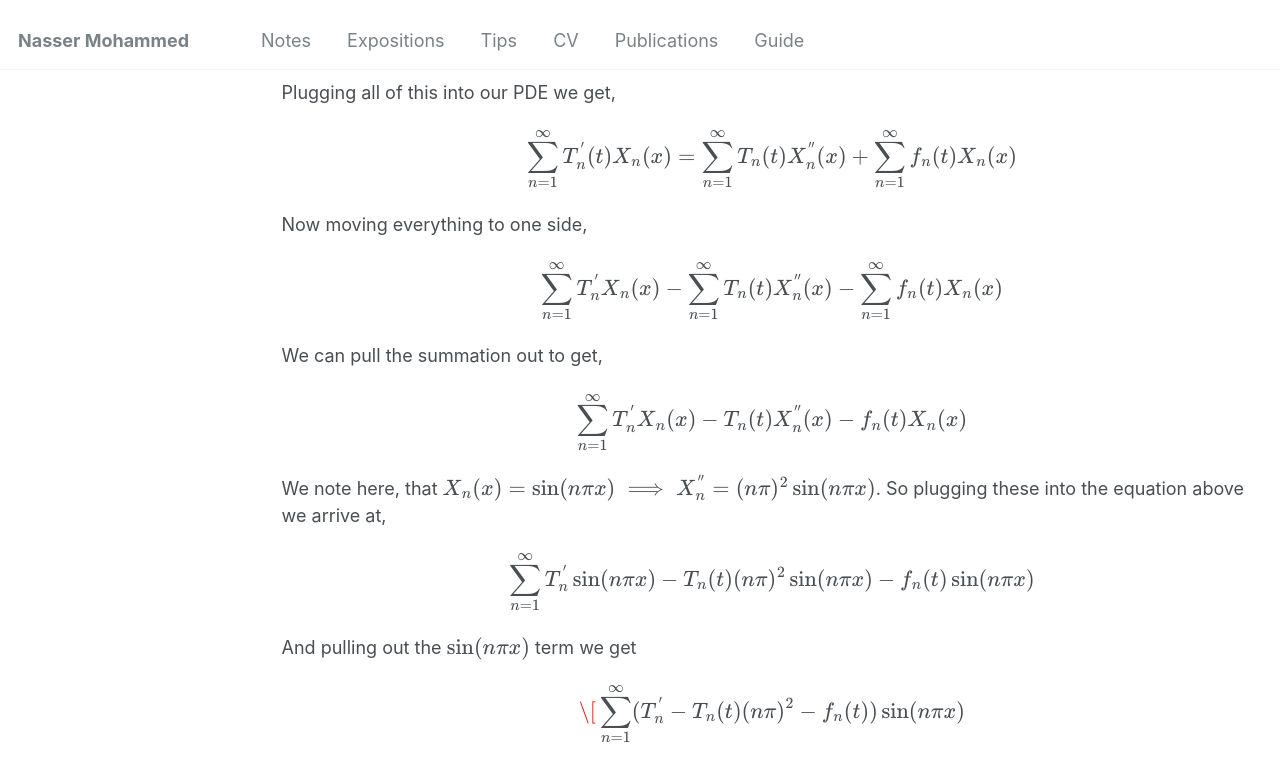
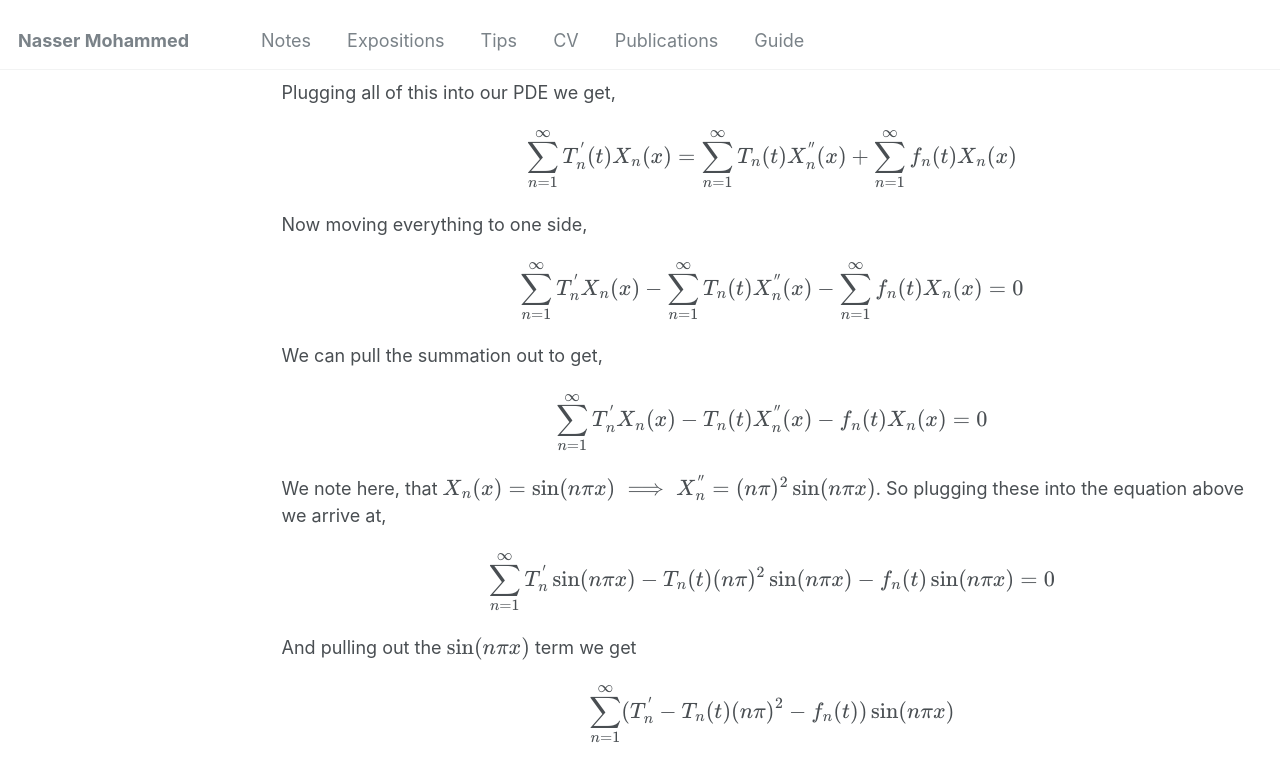
Before and after one commit to Nasser-Mohammed/Nasser-Mohammed.github.io, a Jekyll site: the page built from _pages/notes/pde/nonhompde-heat.md, in a window 1280 px wide and 900 px high, scrolled down 738 px. Shown: the top 782 px of the window. Built offline with Jekyll 4.4.1, drawn with Linux system fonts in a browser that asks for light colours.

Commit message:
Update nonhompde-heat.md

```diff
--- a/_pages/notes/pde/nonhompde-heat.md
+++ b/_pages/notes/pde/nonhompde-heat.md
@@ -16,10 +16,10 @@ Since the \\(X_n(x)\\) comes from solving the homogenous version of PDE, \\(X_n(
 Plugging all of this into our PDE we get,
 \\[\sum_{n = 1}^{\infty}T_n^{\'}(t)X_n(x) = \sum_{n = 1}^{\infty}T_n(t)X_n^{\''}(x) + \sum_{n = 1}^{\infty}f_n(t)X_n(x)\\]
 Now moving everything to one side,
-\\[\sum_{n = 1}^{\infty}T_n^{\'}X_n(x) - \sum_{n = 1}^{\infty}T_n(t)X_n^{\''}(x) - \sum_{n = 1}^{\infty}f_n(t)X_n(x)\\]
+\\[\sum_{n = 1}^{\infty}T_n^{\'}X_n(x) - \sum_{n = 1}^{\infty}T_n(t)X_n^{\''}(x) - \sum_{n = 1}^{\infty}f_n(t)X_n(x) = 0\\]
 We can pull the summation out to get,
-\\[\sum_{n = 1}^{\infty}T_n^{\'}X_n(x) - T_n(t)X_n^{\''}(x) - f_n(t)X_n(x)\\]
+\\[\sum_{n = 1}^{\infty}T_n^{\'}X_n(x) - T_n(t)X_n^{\''}(x) - f_n(t)X_n(x) = 0\\]
 We note here, that \\(X_n(x) = \sin(n\pi x) \implies X_n^{\''} = (n\pi)^2\sin(n\pi x)\\). So plugging these into the equation above we arrive at,
-\\[\sum_{n = 1}^{\infty}T_n^{\'}\sin(n\pi x) - T_n(t)(n\pi)^2\sin(n\pi x) - f_n(t)\sin(n\pi x)\\]
+\\[\sum_{n = 1}^{\infty}T_n^{\'}\sin(n\pi x) - T_n(t)(n\pi)^2\sin(n\pi x) - f_n(t)\sin(n\pi x) = 0\\]
 And pulling out the \\(\sin(n\pi x)\\) term we get
-\\[\\[\sum_{n = 1}^{\infty}(T_n^{\'} - T_n(t)(n\pi)^2 - f_n(t))\sin(n\pi x)\\]
+\\[\sum_{n = 1}^{\infty}(T_n^{\'} - T_n(t)(n\pi)^2 - f_n(t))\sin(n\pi x)\\]
```
